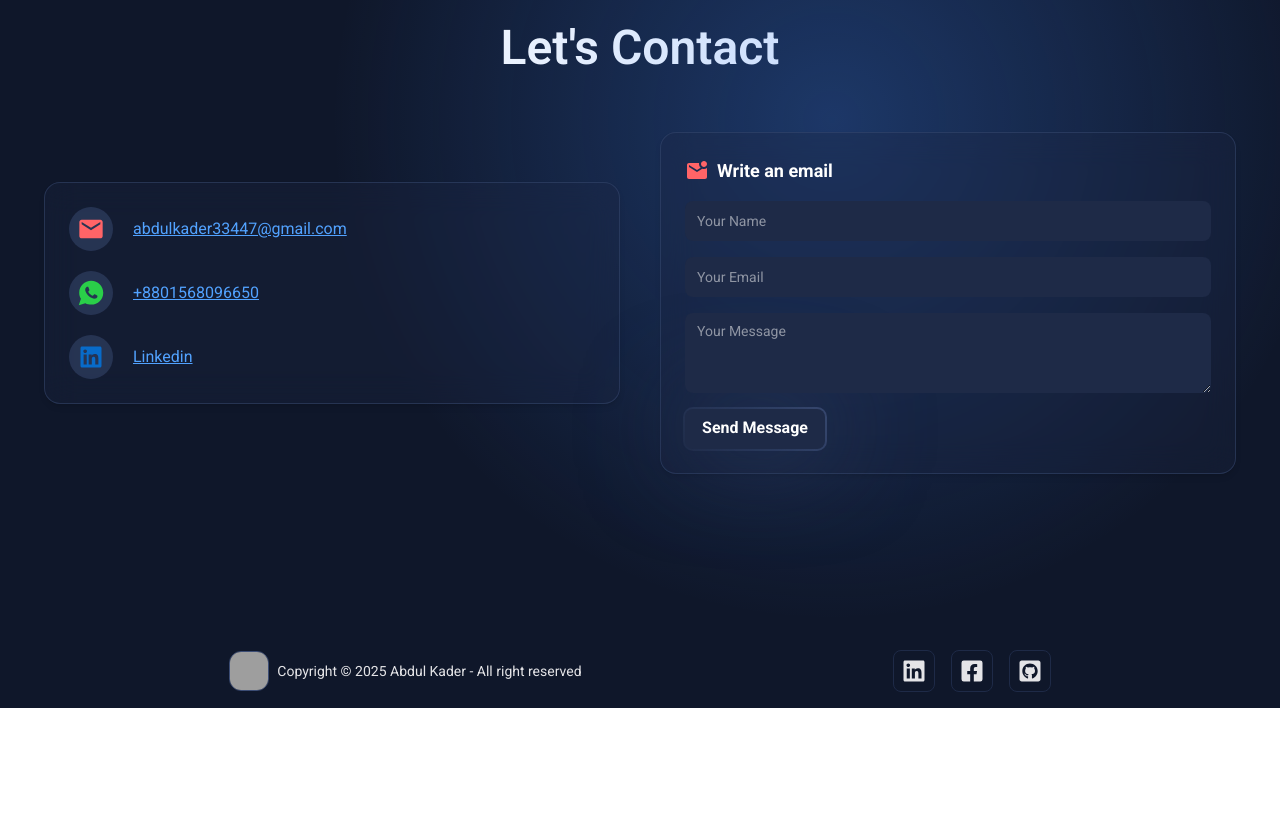
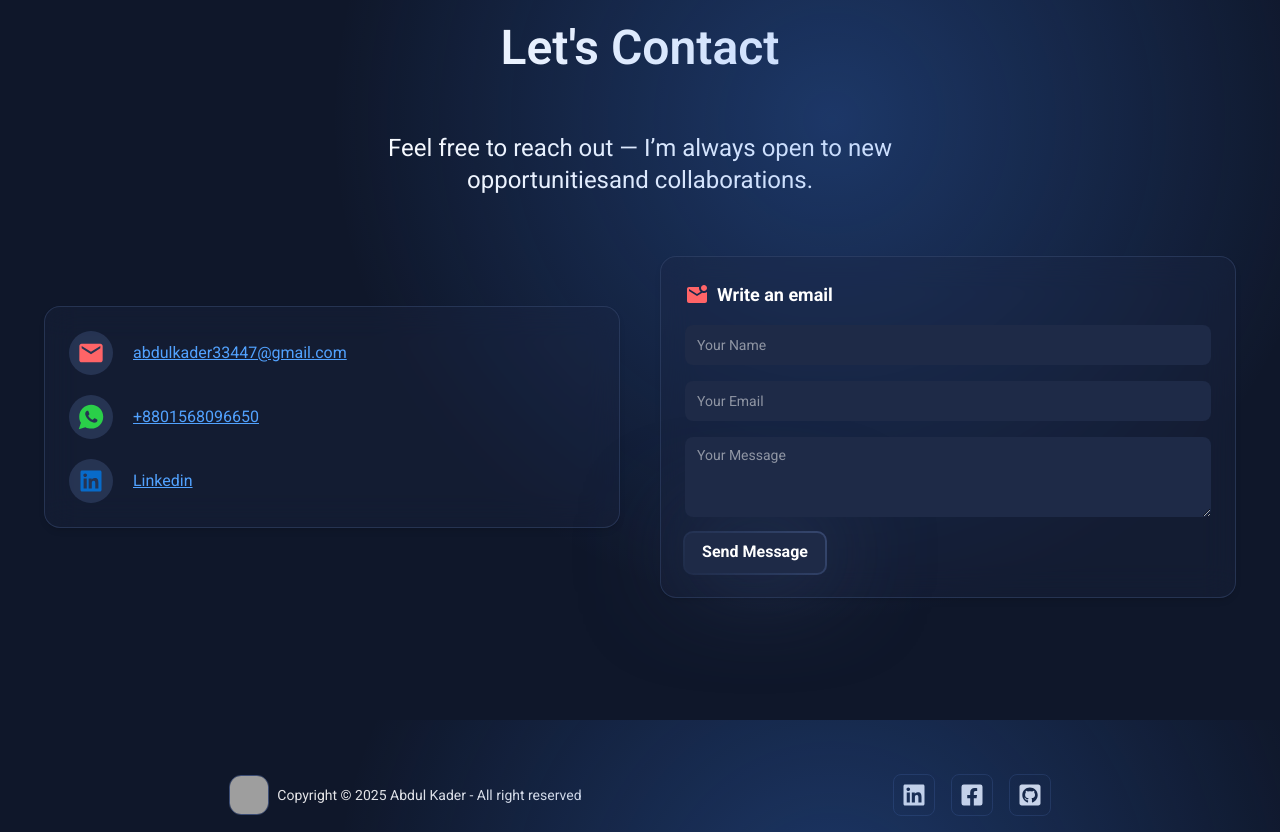
Before and after one commit to abdulkader33447/portfolio, a React (Vite) app: page / in a window 1280 px wide. Shown: the part 4880-5712 px from the top of the page. Before the commit the page ends 5588 px from the top, so only its background shows below. Built offline with nearby package versions, Linux system fonts and the light colour scheme; grey boxes are pictures that could not be loaded.

Commit message:
added tagline on the contact section

```diff
--- a/src/Home/Pages/Connect/Connect.jsx
+++ b/src/Home/Pages/Connect/Connect.jsx
@@ -53,14 +53,31 @@ const Connect = () => {
       <h1 className="text-center lg:text-5xl md:text-4xl text-2xl font-semibold">
         Let's Contact
       </h1>
+      <p className="text-center lg:mt-15 mt-10 lg:text-2xl md:text-xl xl:px-80 lg:px-11 px-4">
+        <span data-aos="fade" data-aos-duration="500">
+          Feel free to
+        </span>{" "}
+        <span data-aos="fade" data-aos-duration="1000">
+          reach out — I’m
+        </span>
+        <span data-aos="fade" data-aos-duration="1500">
+          {" "}
+          always open to
+        </span>{" "}
+        <span data-aos="fade" data-aos-duration="2000">
+          new opportunities
+        </span>
+        <span data-aos="fade" data-aos-duration="2500">
+          and collaborations.
+        </span>
+      </p>
       <div className="lg:mt-15 mt-10 lg:flex block lg:space-y-none space-y-5 items-center justify-center lg:gap-10 gap-5">
         {/* left */}
         <div
           id="connect"
           data-aos="fade"
           data-aos-duration="1000"
-          className="sm:mr-0 mx-auto text-center lg:scroll-mt-40 md:scroll-mt-35 scroll-mt-25 border border-[#3b4c74]/50 bg-[#1e2a47]/30 backdrop-blur-lg rounded-2xl sm:p-6 p-4 shadow-md  w-11/12 sm:w-xl space-y-5"
-        >
+          className="sm:mr-0 mx-auto text-center lg:scroll-mt-40 md:scroll-mt-35 scroll-mt-25 border border-[#3b4c74]/50 bg-[#1e2a47]/30 backdrop-blur-lg rounded-2xl sm:p-6 p-4 shadow-md  w-11/12 sm:w-xl space-y-5">
           {/* email */}
           <div className="flex items-center justify-start sm:gap-5 gap-3">
             <span className="bg-[#3b4c74]/50 rounded-full sm:p-2 p-1">
@@ -69,8 +86,7 @@ const Connect = () => {
             <a
               href="mailto:abdulkader33447@gmail.com"
               target="_blank"
-              className="text-blue-400 underline"
-            >
+              className="text-blue-400 underline">
               abdulkader33447@gmail.com
             </a>
           </div>
@@ -84,8 +100,7 @@ const Connect = () => {
               href="https://wa.me/8801568096650"
               target="_blank"
               rel="noopener noreferrer"
-              className="text-blue-400 underline"
-            >
+              className="text-blue-400 underline">
               +8801568096650
             </a>
           </div>
@@ -99,8 +114,7 @@ const Connect = () => {
               href="https://www.linkedin.com/in/abdul-kader-80a7a5350"
               target="_blank"
               rel="noopener noreferrer"
-              className="text-blue-400 underline"
-            >
+              className="text-blue-400 underline">
               Linkedin
             </a>
           </div>
@@ -111,8 +125,7 @@ const Connect = () => {
           id="connect"
           data-aos="fade"
           data-aos-duration="1000"
-          className="sm:ml-0 mx-auto text-center lg:scroll-mt-40 md:scroll-mt-35 scroll-mt-25 border border-[#3b4c74]/50 bg-[#1e2a47]/30 backdrop-blur-lg rounded-2xl sm:p-6 p-4 shadow-md  w-11/12 sm:w-xl"
-        >
+          className="sm:ml-0 mx-auto text-center lg:scroll-mt-40 md:scroll-mt-35 scroll-mt-25 border border-[#3b4c74]/50 bg-[#1e2a47]/30 backdrop-blur-lg rounded-2xl sm:p-6 p-4 shadow-md  w-11/12 sm:w-xl">
           <div className="flex items-center gap-2 mb-4">
             <MdMarkEmailUnread className="size-6 text-red-400" />
             <h2 className="text-lg font-bold">Write an email</h2>
@@ -143,8 +156,7 @@ const Connect = () => {
 
             <button
               type="submit"
-              className="button rounded-xl hover:border-[#3b4c74] transition duration-700 sm:text-[16px] text-sm w-full"
-            >
+              className="button rounded-xl hover:border-[#3b4c74] transition duration-700 sm:text-[16px] text-sm w-full">
               Send Message
             </button>
           </form>
```
